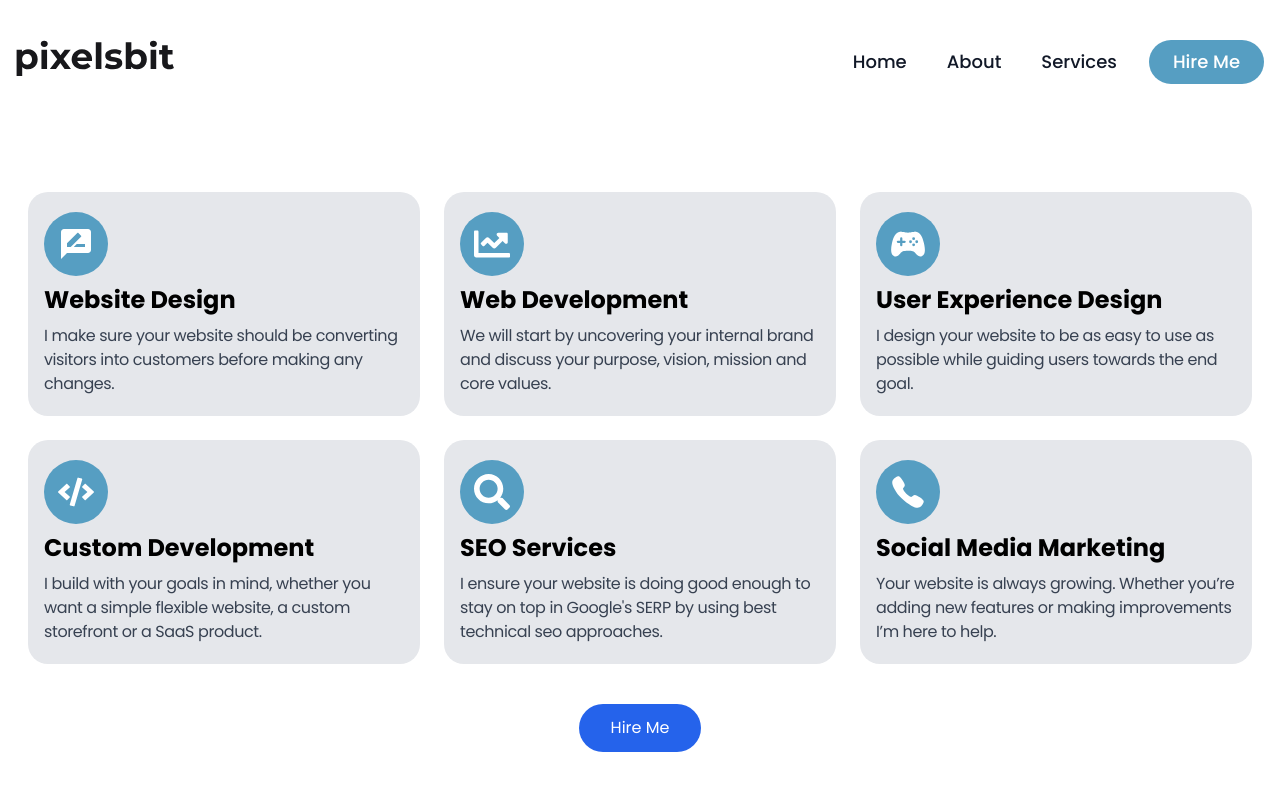
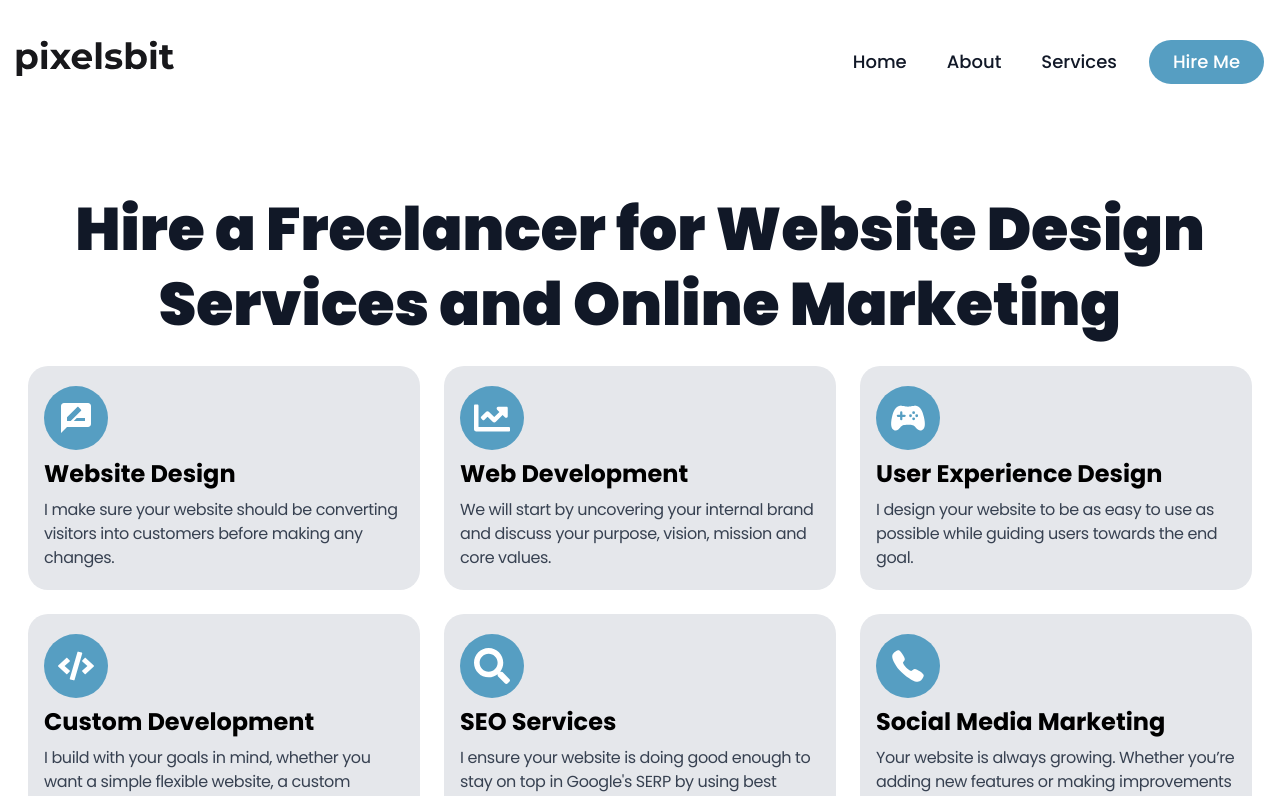
Before and after one commit to saadkhaan/pixels, a Next.js app: page /services in a window 1280 px wide. Shown: the top 796 px of the page. Built offline with nearby package versions, Linux system fonts and the light colour scheme.

Commit message:
adding title in services page

```diff
--- a/components/Card.js
+++ b/components/Card.js
@@ -2,7 +2,7 @@ import React from "react";
 
 export default function Card(props) {
   return (
-    <div className="flex flex-col h-full sm:flex-1 bg-gray-200 px-4 py-5 rounded-[20px] space-y-2">
+    <div className="h-full sm:flex-1 bg-gray-200 px-4 py-5 rounded-[20px] space-y-2">
       <div className="flex items-center justify-center rounded-full bg-pb-green w-16 h-16">
         {/* <img src={props.icon} alt="icon" className="h-10" /> */}
         {props.children}
--- a/pages/index.js
+++ b/pages/index.js
@@ -24,11 +24,11 @@ export default function index() {
       <>
         <Head>
           <title>
-            Freelance Website Designer | Freelance Ecommerce Website Developer
+            Hire Freelance Website Designer | Freelance Ecommerce Website Developer
           </title>
           <meta
             name="description"
-            content="Hire Freelance Website Developer to create eye-catching and user-friendly websites to generate web traffic and revenue."
+            content="Hire Freelance Website Designer to create eye-catching and user-friendly websites to generate web traffic and revenue."
           ></meta>
           <link rel="canonical" href="https://www.pixelsbit.com" />
         </Head>
--- a/pages/services.js
+++ b/pages/services.js
@@ -23,6 +23,9 @@ export default function services() {
         <link rel="canonical" href="https://www.pixelsbit.com/services" />
       </Head>
       <div className="container px-4 py-32 sm:py-0 sm:pt-48 sm:pb-24 text-center">
+        <h1 className="text-4xl sm:text-6xl font-black sm:leading-tight text-gray-900 mb-6">
+          Hire a Freelancer for Website Design Services and Online Marketing
+        </h1>
         <div className="flex flex-wrap lg:items-stretch h-full gap-y-6">
           <div className="sm:w-6/12 lg:w-4/12 px-3 text-left">
             <Card
```
